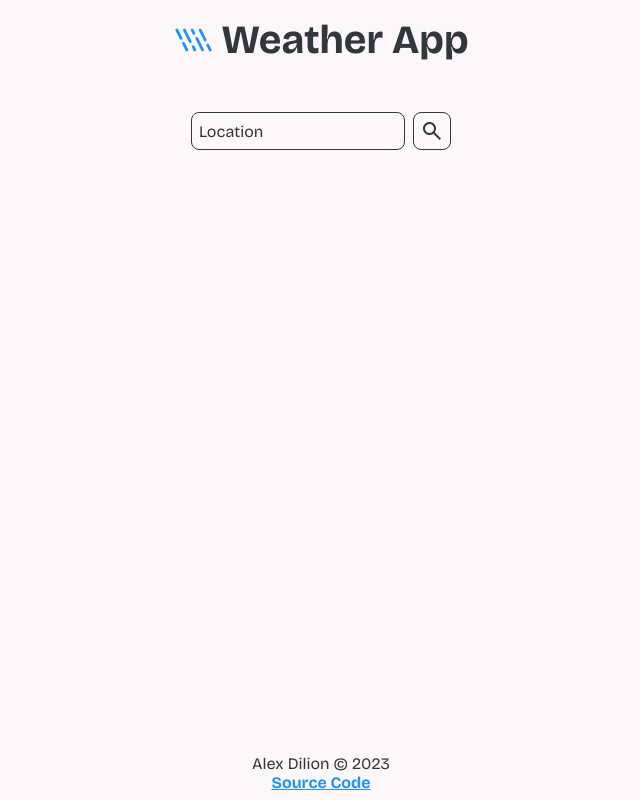
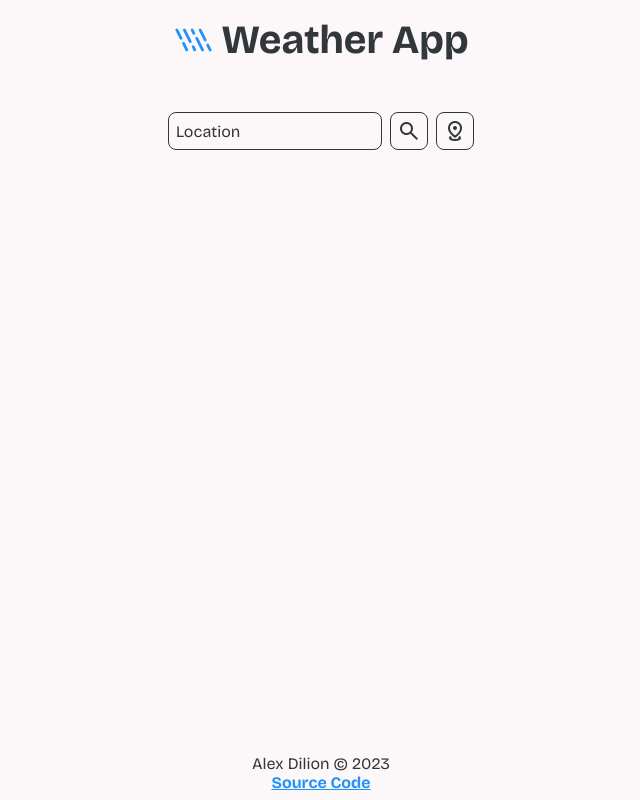
Before and after one commit to alexdilion/weather-app, a website built with webpack: page src/index.html in a window 1280 px wide. Shown: the whole page, without its empty margins (319-959 px from the left). Built offline with nearby package versions, Linux system fonts and the light colour scheme.

Commit message:
Add html for current location button

```diff
--- a/src/index.html
+++ b/src/index.html
@@ -34,9 +34,17 @@
                 </div>
                 <button
                     type="submit"
-                    id="submit-location-query"
-                    class="query-button flex-center fancy-border">
+                    id="search-query-button"
+                    class="query-button flex-center fancy-border"
+                    aria-label="Submit location query">
                     <span class="material-symbols-outlined">search</span>
+                </button>
+                <button
+                    type="button"
+                    id="current-location-button"
+                    class="flex-center query-button fancy-border"
+                    aria-label="Use current location">
+                    <span class="material-symbols-outlined">distance</span>
                 </button>
             </form>
         </main>
--- a/src/style/index.css
+++ b/src/style/index.css
@@ -95,7 +95,6 @@ form {
 
 .query-wrapper {
     position: relative;
-    height: inherit;
 }
 
 .text-box + label {
```
